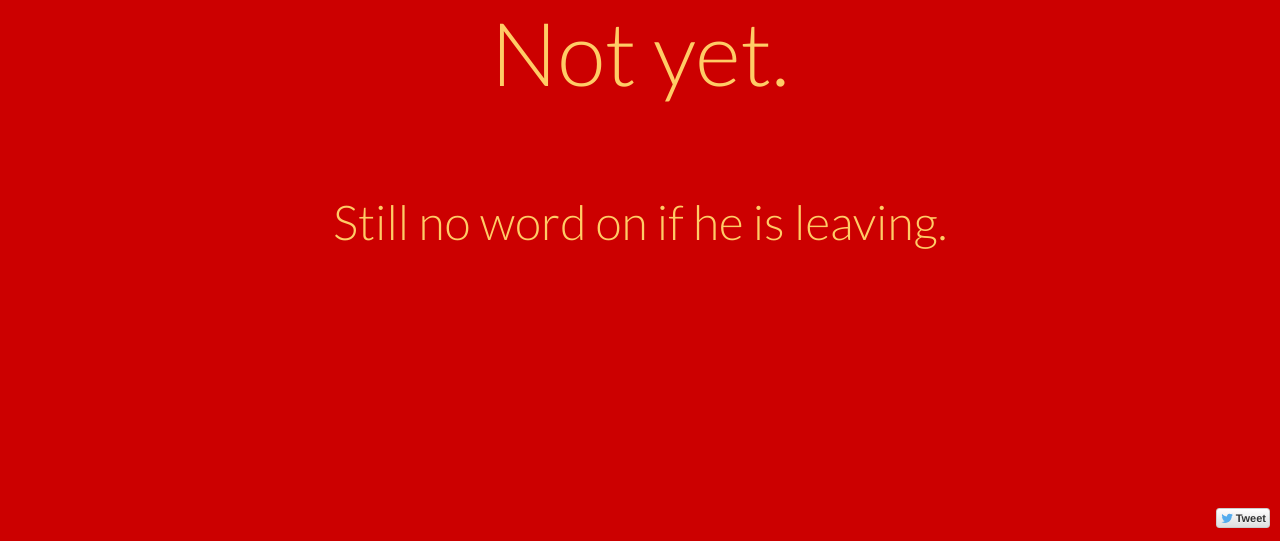
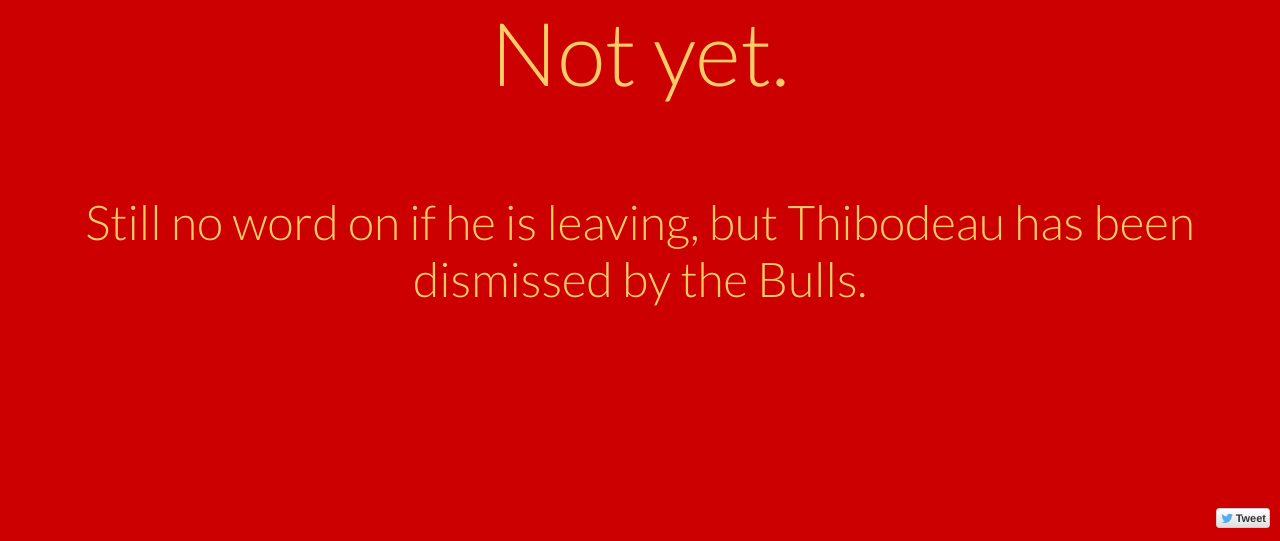
Before and after one commit to mpdavis/hoiberg, a Flask app: page / in a window 1280 px wide. Shown: the part 259-800 px from the top of the page. Run offline with Flask 2, Linux system fonts and the light colour scheme; some libraries are stand-ins or nearby versions.

Commit message:
Thibs fired

```diff
--- a/templates/index.html
+++ b/templates/index.html
@@ -91,7 +91,7 @@
           <div class="centered">
                 <p id="description">Has Hoiberg left?</p>
                 <p id="answer">Not yet.</p>
-                <p id="description">Still no word on if he is leaving.</p>
+                <p id="description">Still no word on if he is leaving, but Thibodeau has been dismissed by the Bulls.</p>
             </div>
         </div>
         <footer class="site-footer">
```
